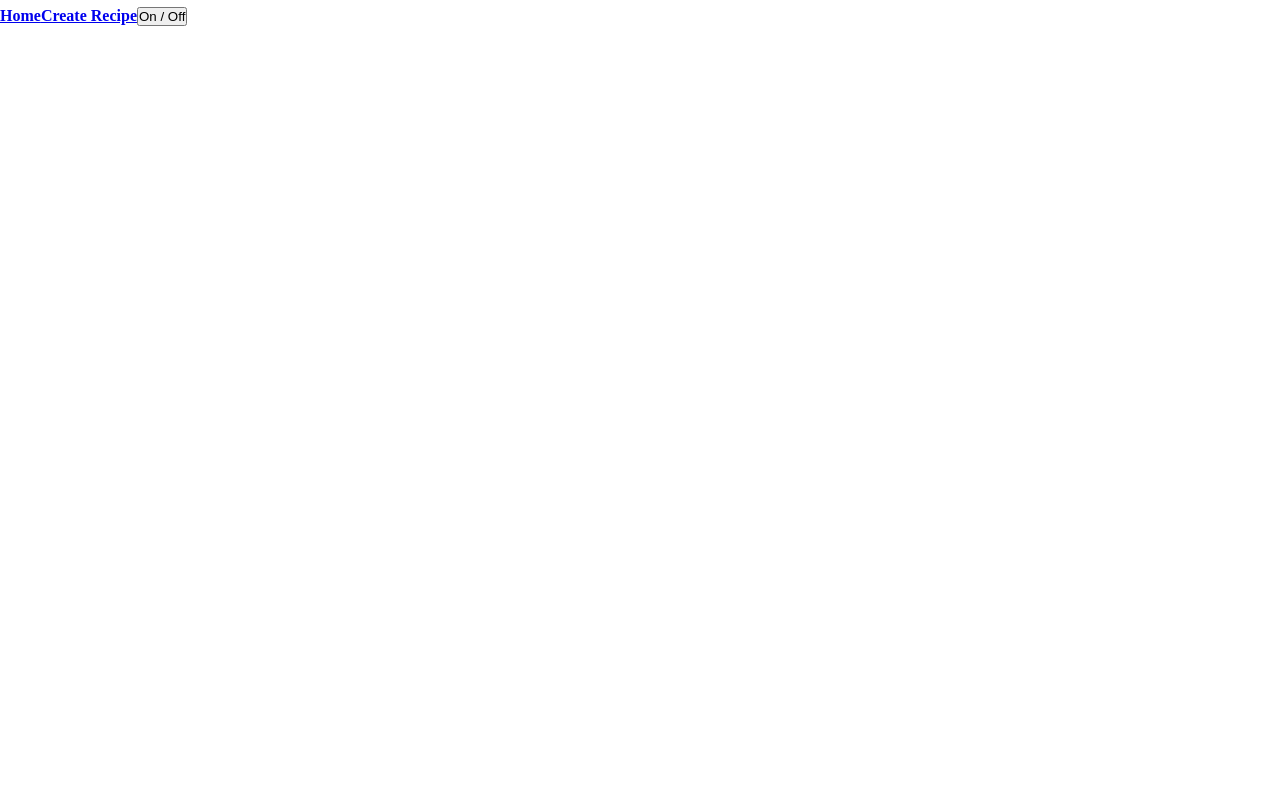
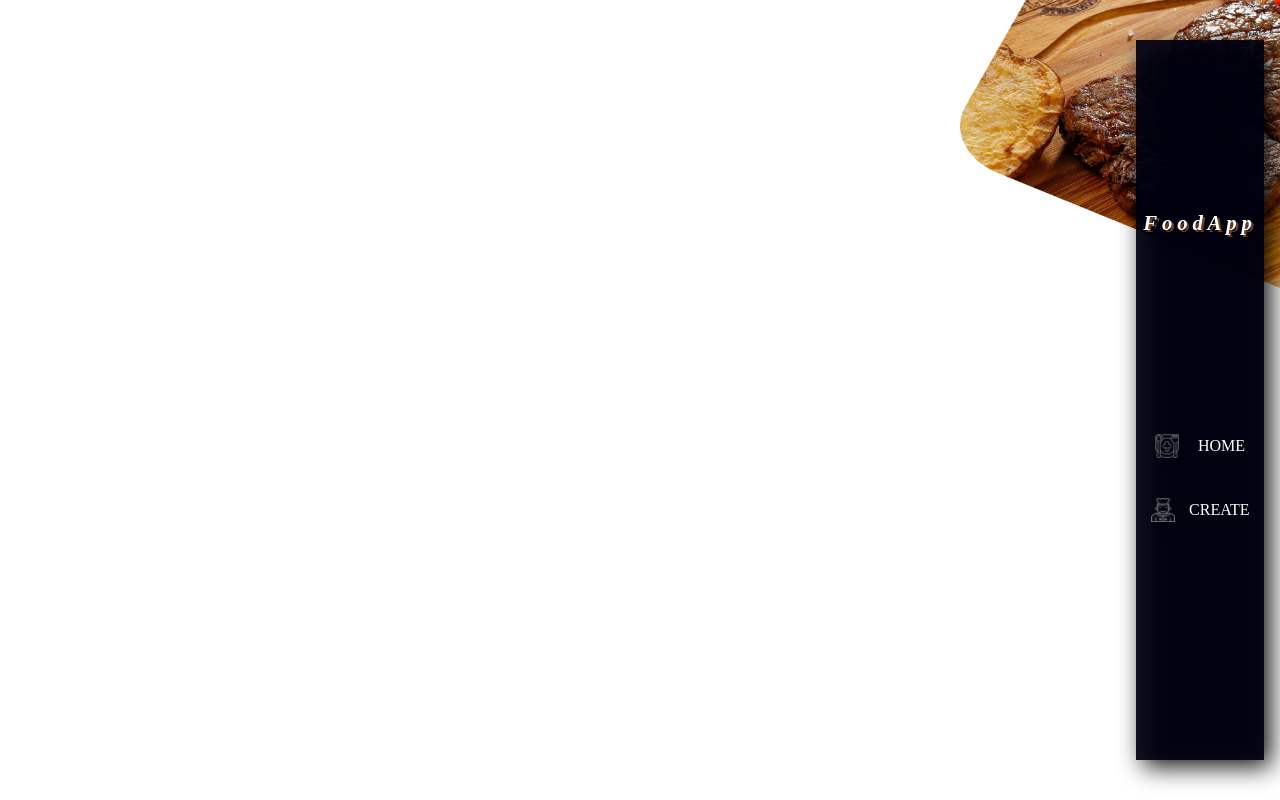
Before and after one commit to TomasFalchini/PIFOOD, a React (Create React App) app in the folder client/: page /home in a window 1280 px wide. Built offline with nearby package versions, Linux system fonts and the light colour scheme.

Commit message:
Nav Bar Done!

```diff
--- a/client/src/components/Nav Bar/NavBar.jsx
+++ b/client/src/components/Nav Bar/NavBar.jsx
@@ -1,10 +1,15 @@
 //
 import React from "react";
-import { Link, Routes, Route, Outlet } from "react-router-dom";
+import { NavLink, Link, Routes, Route, Outlet } from "react-router-dom";
 import { useDispatch, useSelector } from "react-redux";
 import { ChangeTheme } from "../../Redux/actions/index.js";
 import SearchBar from "../Search Bar/SearchBar.jsx";
 //Ver nav bar. Varios links a distintas rutas. Armar lo q va a tener. Va a tener el search bar, un botón a home, un botón a diets, un botón a create recipes, un botón de theme dark White.
+
+import s from "./NavBar.module.css";
+import icon5 from "../../images/nav-icon5.png";
+import icon7 from "../../images/nav-icon7.png";
+import BANNER from "../../images/banner_bg.png";
 
 export default function NavBar() {
   const dispatch = useDispatch();
@@ -15,15 +20,27 @@ export default function NavBar() {
   }
 
   return (
-    <div
-      className={DarkTheme ? "NavBar-Container-Dark" : "NavBar-Container-Light"}
-    >
-      <Link to="/recipes">Home</Link>
-      <Link to="/recipes/create">Create Recipe</Link>
-      <Routes>
-        <Route path="/recipes" element={<SearchBar />}></Route>
-      </Routes>
-      <button onClick={turnOn}>On / Off</button>
+    <div>
+      <img className={s.Banner} src={BANNER} alt="" />
+      <nav className={s.NavBarContainerLight}>
+        <h3>FoodApp</h3>
+        <div className={s.DivMenu}>
+          <NavLink
+            className={(navData) => (navData.isActive ? "link active" : "link")}
+            to="/home/recipes"
+          >
+            <img className={s.Icons} src={icon7} alt="" /> HOME
+          </NavLink>
+
+          <NavLink
+            className={(navData) => (navData.isActive ? "link active" : "link")}
+            to="/home/create"
+          >
+            <img className={s.Icons} src={icon5} alt="" /> CREATE
+          </NavLink>
+        </div>
+        {/* <button onClick={turnOn}>On / Off</button> */}
+      </nav>
       <div className="content">
         <Outlet />
       </div>
--- a/client/src/components/Nav Bar/NavBar.module.css
+++ b/client/src/components/Nav Bar/NavBar.module.css
@@ -0,0 +1,42 @@
+.NavBarContainerLight {
+  position: fixed;
+  right: 1rem;
+  top: 5vh;
+  width: 10vw;
+  height: 90vh;
+  background: rgba(1, 0, 16, 0.918);
+  display: flex;
+  flex-direction: column;
+  justify-content: space-evenly;
+  align-items: center;
+  filter: drop-shadow(7px 7px 12px rgb(0, 0, 0));
+}
+
+h3 {
+  margin: 0;
+  font-family: "Playfair Display", serif;
+  color: rgb(255, 255, 255);
+  font-size: 1.3rem;
+  font-weight: 600;
+  font-style: italic;
+  text-shadow: 0.15rem 0.15rem rgba(145, 82, 40, 0.729);
+}
+
+.Icons {
+  width: 1.5rem;
+  height: 1.5rem;
+}
+
+img.Banner {
+  width: 20rem;
+  height: 20rem;
+  z-index: -1;
+  position: fixed;
+  top: 0;
+  right: 0;
+}
+
+.DivMenu {
+  height: 12rem;
+  width: 100%;
+}
```
